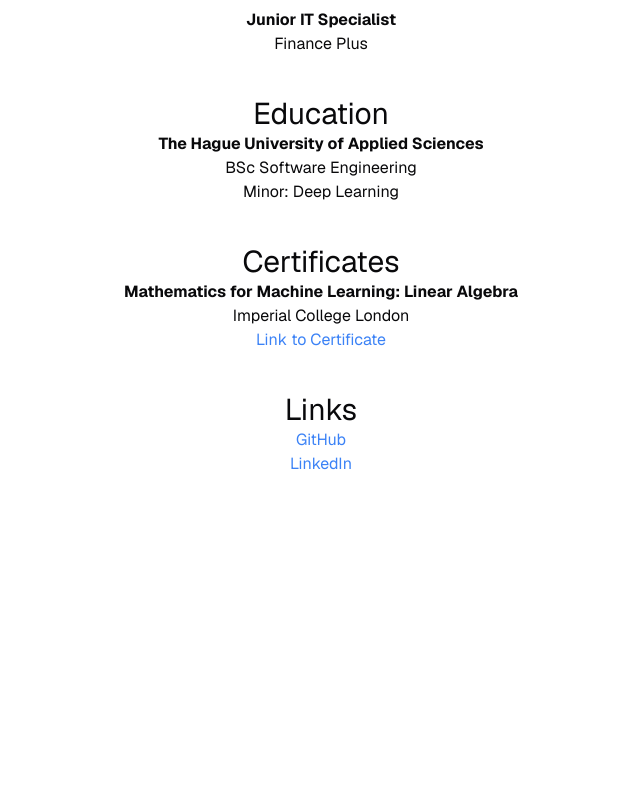
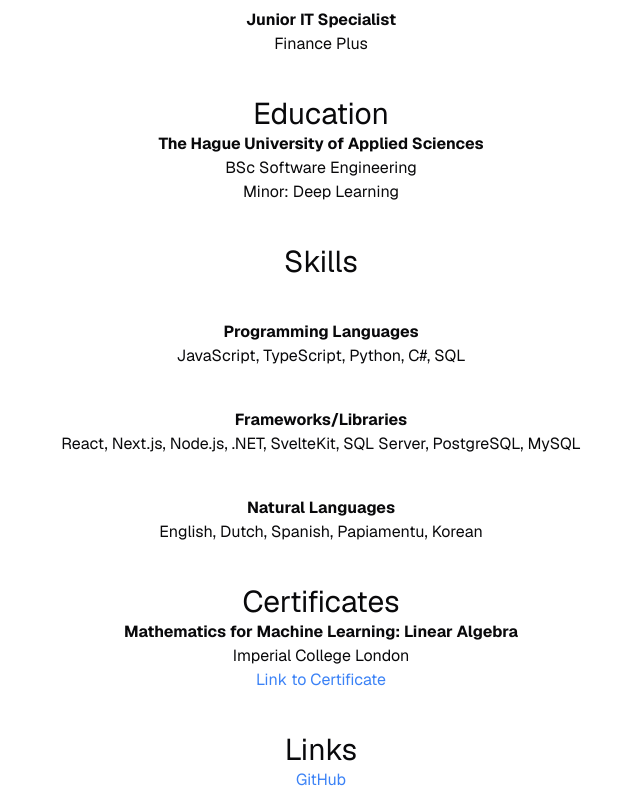
Before and after one commit to stanrunge/personal-website, a Next.js app: page / in a window 1280 px wide. Shown: the part 644-1439 px from the top of the page, without its empty margins (319-959 px from the left). Before the commit the page ends 1160 px from the top, so only its background shows below. Built offline with nearby package versions, Linux system fonts and the light colour scheme.

Commit message:
move blog to publications

```diff
--- a/app/page.tsx
+++ b/app/page.tsx
@@ -5,7 +5,7 @@
         <img src="stan.jpg" alt="Stan Runge" className="rounded-xl size-64" />
         <div className="text-center">
           <h1 className="text-5xl my-3">Stan Runge</h1>
-          <p>stan@stanrunge.dev</p>
+          <a href="mailto:stan@stanrunge.dev">stan@stanrunge.dev</a>
           <p>The Hague, Netherlands</p>
         </div>
       </div>
@@ -28,6 +28,27 @@
         <b>The Hague University of Applied Sciences</b>
         <p>BSc Software Engineering</p>
         <p>Minor: Deep Learning</p>
+      </div>
+
+      <div className="text-center my-10">
+        <h2 className="text-3xl">Skills</h2>
+        <div className="text-center my-10">
+          <b>Programming Languages</b>
+          <p>JavaScript, TypeScript, Python, C#, SQL</p>
+        </div>
+
+        <div className="text-center my-10">
+          <b>Frameworks/Libraries</b>
+          <p>
+            React, Next.js, Node.js, .NET, SvelteKit, SQL Server, PostgreSQL,
+            MySQL
+          </p>
+        </div>
+
+        <div className="text-center my-10">
+          <b>Natural Languages</b>
+          <p>English, Dutch, Spanish, Papiamentu, Korean</p>
+        </div>
       </div>
 
       <div className="text-center my-10">
```
Also changed, not shown: app/publications/blog/neural-nets/page.tsx (renamed from app/blog/neural-nets/page.tsx), app/publications/blog/page.tsx (renamed from app/blog/page.tsx).
